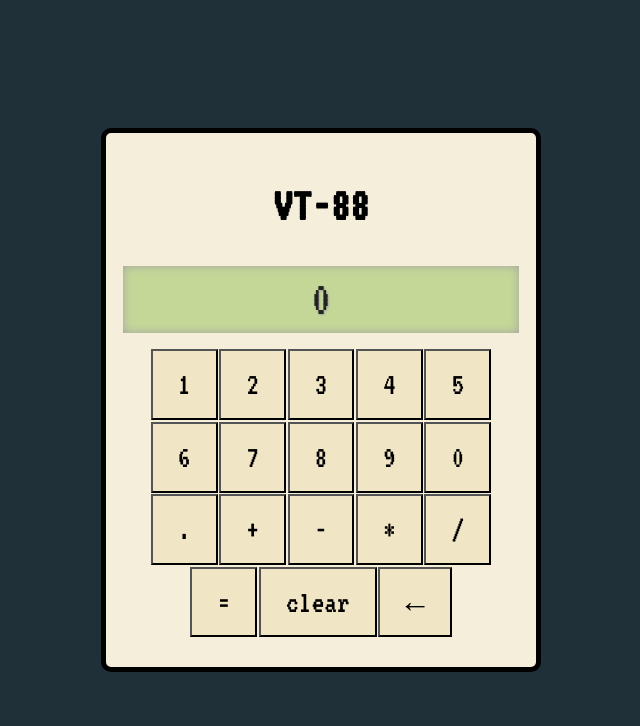
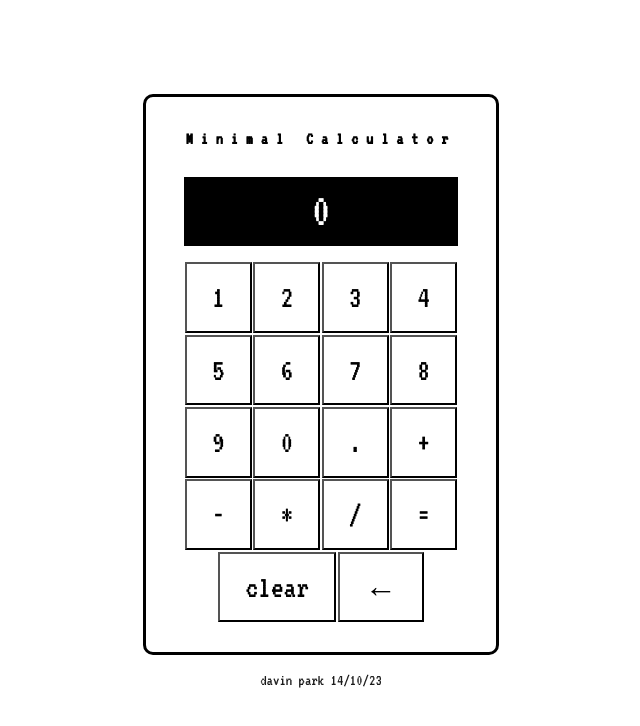
Before and after one commit to davinpark32/calculator, a website: page index.html in a window 1280 px wide. Shown: the whole page, without its empty margins (319-959 px from the left). Drawn offline with nearby package versions, Linux system fonts and the light colour scheme; a web font is replaced by a local one.

Commit message:
style as minimal calculator

```diff
--- a/index.html
+++ b/index.html
@@ -15,7 +15,7 @@
 <body>
     <div class="container">
         <div class="calculator">
-            <h1 id="title">VT-88</h1>
+            <h1 id="title" class="wide">Minimal Calculator</h1>
             <p id="display">0</p>
             <div id="menu">
                 <button id="one">1</button>
@@ -40,6 +40,7 @@
                 <button id="backspace">←</button>
             </div>
         </div>
+        <p>davin park 14/10/23</p>
     </div>
 
 </body>
--- a/script.js
+++ b/script.js
@@ -163,6 +163,9 @@ document.body.addEventListener('keydown', (e) => {
                 break;
             }
         case 'Enter':
+            if(!currentNumber||!operator){
+                break;
+            }
             console.log(`operator is ${operator}`);
             myArr.push(currentNumber);
             console.log(`${myArr[0]} / ${myArr[1]}`);
--- a/styles.css
+++ b/styles.css
@@ -1,27 +1,31 @@
 body {
-    font-family: 'VT323', monospace;
-    background-color: #1f3038;
+    font-family: 'VT323', system-ui, "Segoe UI", Roboto, Helvetica, Arial, sans-serif, "Apple Color Emoji", "Segoe UI Emoji", "Segoe UI Symbol";
     height: 100vh;
     display: flex;
 
 }
 
 h1 {
-    font-size: 3rem;
+    font-size: 1.1rem;
+    text-align: left;
+    display: flex;
+    align-self: center;
 }
 
 p {
-    font-size: 50px;
+    font-size: 1rem;
     color: rgb(26, 26, 26);
 }
 
 button {
-    font-family: 'VT323', monospace;
     padding: 15px 25px 15px 25px;
     font-size: 2rem;
-    background-color: #f0e5c4;
+    background-color: white;
 }
 
+.wide {
+    letter-spacing: .5rem;
+}
 .container {
     display: flex;
     flex-direction: column;
@@ -31,38 +35,38 @@ button {
 }
 
 .calculator {
-    background-color: #f5eedb;
+    background-color: white;
     text-align: center;
     display: flex;
     flex-direction: column;
     align-items: center;
     justify-content: center;
-    padding: 30px;
+    padding: 20px 30px 30px 30px;
     border-radius: 10px;
-    border: 5px solid black;
+    border: 3px solid black;
+    width: 290px;
 }
 #menu {
     display: flex;
     flex-wrap: wrap;
-    width: 13rem;
+    /* width: 13rem; */
     gap: .1rem;
     justify-content: center;
-    width: 370px;
 }
 
 #title {
-    margin: 1rem;
+    text-align: center;
 }
 
 #display {
     margin: 1rem;
-    background-color: #57a3004f;
     display: flex;
     flex: 1;
     justify-content: center;
     padding: 5px 50px 5px 50px;
-    width: 80%;
-    color: #000000cb;
-    box-shadow: inset 0 0 10px #a4a4a4;
-    text-shadow: 1px 1px 2px #a4a4a4;
+    width: 170px;
+    border: 2px solid black;
+    font-size: 3rem;
+    background-color: black;
+    color: white;
 }
```
